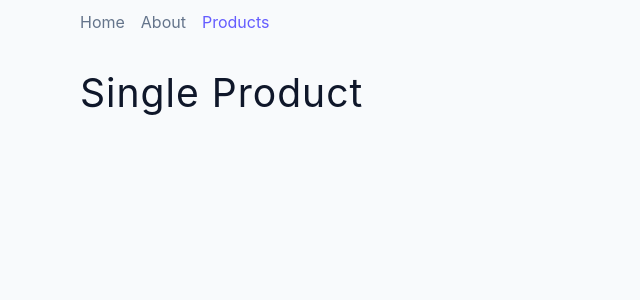
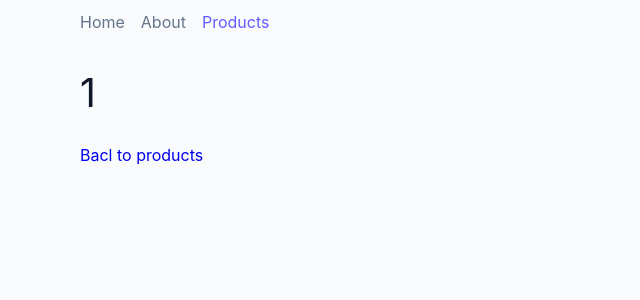
Before and after one commit to MastooraTurkmen/react-router-6-tutorial-main, a React (Create React App) app: page /products/1 in a window 1280 px wide. Shown: the top 300 px of the page, without its empty margins (0-640 px from the left). Built offline with nearby package versions, Linux system fonts and the light colour scheme.

Commit message:
single product

```diff
--- a/src/pages/SingleProduct.js
+++ b/src/pages/SingleProduct.js
@@ -1,7 +1,11 @@
+import { Link, useParams } from "react-router-dom";
+
 const SingleProduct = () => {
+  const { productId } = useParams()
   return (
     <section className='section product'>
-      <h2>single product</h2>
+      <h2>{productId}</h2>
+      <Link to='/products'>Bacl to products</Link>
     </section>
   );
 };
```
